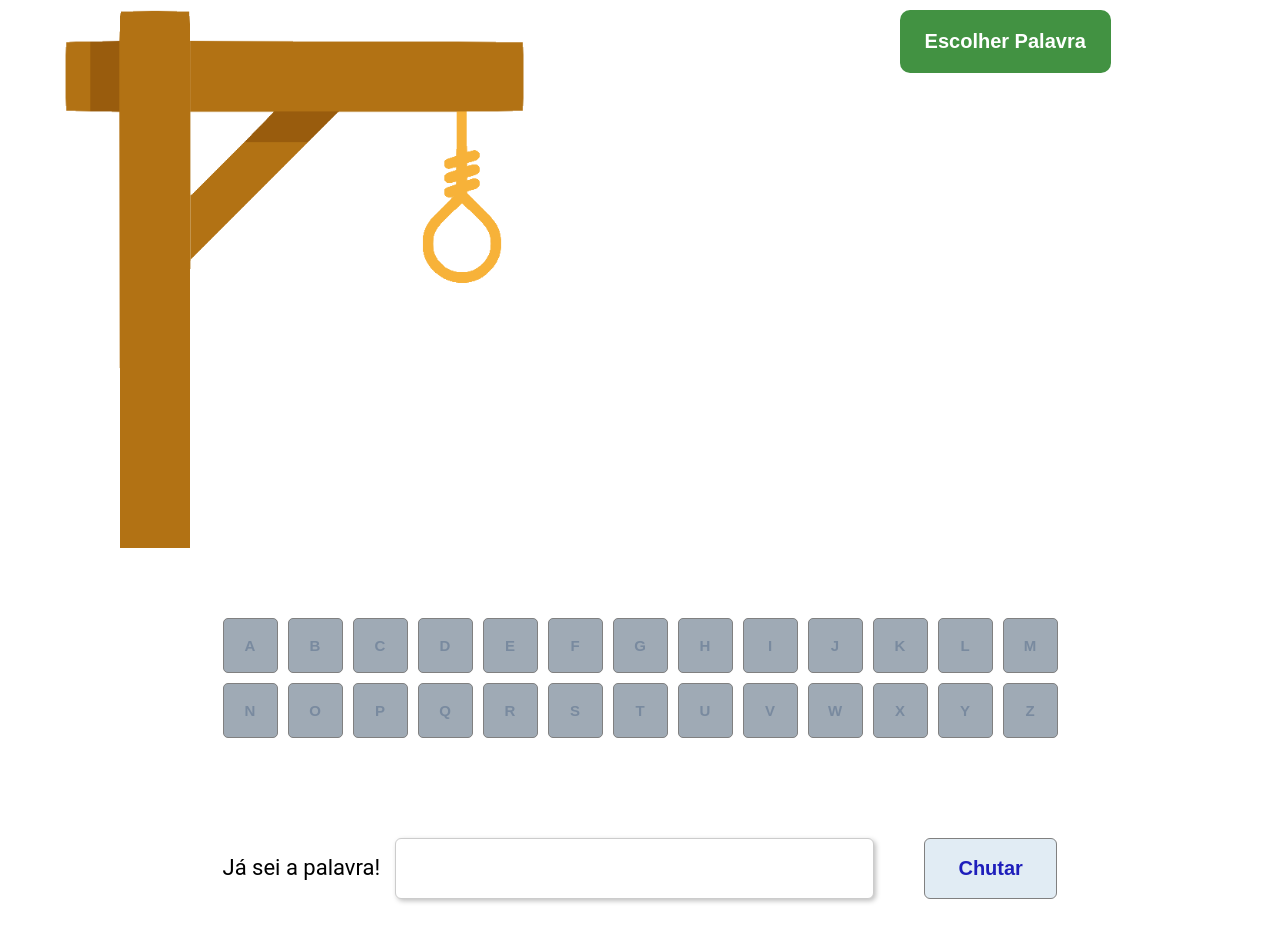
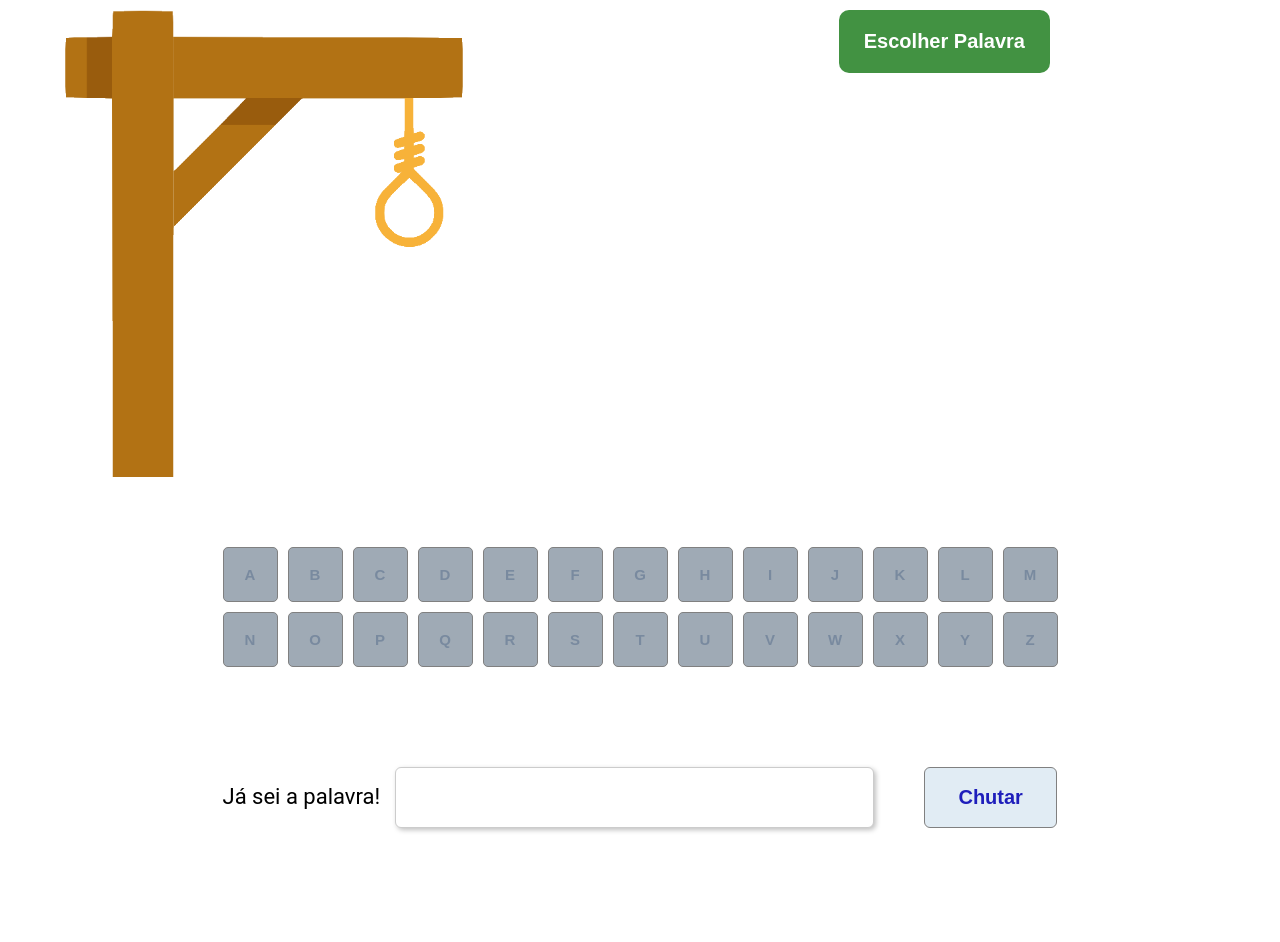
Before and after one commit to JuliaFLacerda/Forca, a React (Create React App) app: page / in a window 1280 px wide. Shown: the top 942 px of the page. Built offline with nearby package versions, Linux system fonts and the light colour scheme.

Commit message:
teste ajustes finos 8

```diff
--- a/src/style.css
+++ b/src/style.css
@@ -109,7 +109,7 @@ button{
 }
 
 img{
-    width: 40%;
+    width: 400px;
 
 }
 
@@ -124,6 +124,7 @@ img{
 .escolhas{
     display: flex;
     gap: 10px;
+    font-size: 70px;
 }
 
 .venceu{
```
